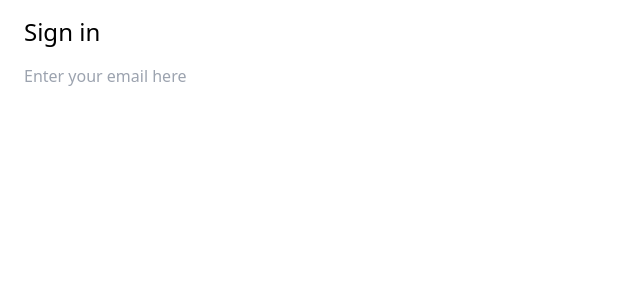
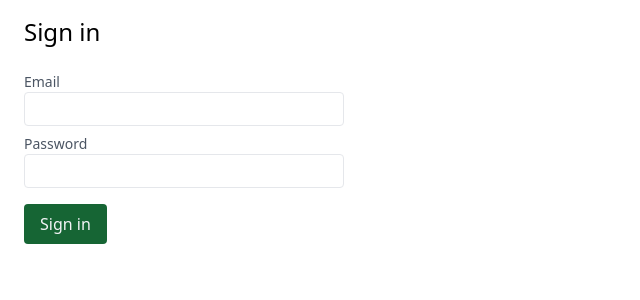
Before and after one commit to asprovskif/nextjs-shop, a Next.js app: page /sign-in in a window 1280 px wide. Shown: the top 300 px of the page, without its empty margins (0-640 px from the left). Built offline with nearby package versions, Linux system fonts and the light colour scheme.

Commit message:
add Input, Field and Button components

```diff
--- /dev/null
+++ b/components/Button.tsx
@@ -0,0 +1,16 @@
+import React, {ButtonHTMLAttributes} from 'react';
+
+interface ButtonProps extends ButtonHTMLAttributes<HTMLButtonElement> {
+    // no custom props
+}
+
+const Button: React.FC<ButtonProps> = ({children, ...props}) => {
+    return (
+        <button {...props}
+                className="bg-green-800 text-gray-100 rounded px-4 py-2 my-2 hover:bg-green-700">
+            {children}
+        </button>
+    )
+};
+
+export default Button;
--- /dev/null
+++ b/components/Field.tsx
@@ -0,0 +1,20 @@
+import React, {PropsWithChildren} from 'react';
+
+interface FieldProps extends PropsWithChildren {
+    label: string;
+}
+
+const Field: React.FC<FieldProps> = ({label, children}) => {
+    return (
+        <label className="block my-2">
+            <span className="block text-sm text-gray-600">
+                {label}
+            </span>
+            <span>
+                {children}
+            </span>
+        </label>
+    )
+};
+
+export default Field;
--- /dev/null
+++ b/components/Input.tsx
@@ -0,0 +1,13 @@
+import React, {InputHTMLAttributes} from 'react';
+
+interface InputProps extends InputHTMLAttributes<HTMLInputElement> {
+
+}
+
+const Input: React.FC<InputProps> = (props) => {
+    return (
+        <input {...props} className="border rounded px-3 py-1 w-80"/>
+    )
+};
+
+export default Input;
--- a/pages/sign-in.tsx
+++ b/pages/sign-in.tsx
@@ -1,12 +1,23 @@
 import React from 'react';
 import Page from '../components/Page';
+import Input from '../components/Input';
+import Field from '../components/Field';
+import Button from '../components/Button';
 
 const SignIn: React.FC<any> = () => {
     return (
         <Page title="Sign in">
-            <div>
-                <input type="text" placeholder="Enter your email here"/>
-            </div>
+            <form>
+                <Field label="Email">
+                    <Input type="email"/>
+                </Field>
+                <Field label="Password">
+                    <Input type="password"/>
+                </Field>
+                <Button type="submit">
+                    Sign in
+                </Button>
+            </form>
         </Page>
     );
 }
```
